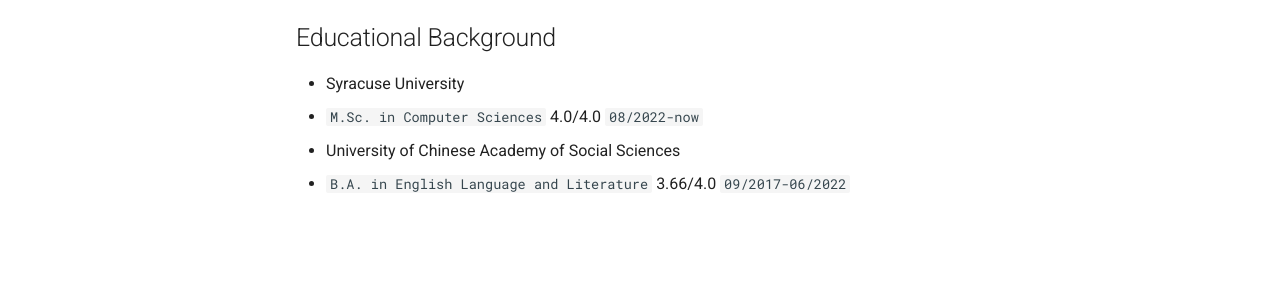
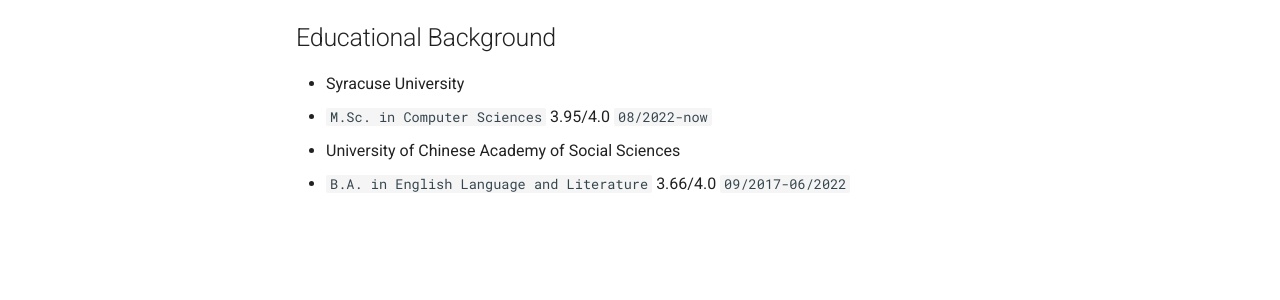
Before and after one commit to mariaye/mariaye.github.io, an MkDocs documentation site: the page built from docs/index.md, in a window 1280 px wide. Shown: the part 160-460 px from the top of the page. Built offline with MkDocs 1.6.1 and Material for MkDocs 9.7.7, drawn with Linux system fonts in a browser that asks for light colours.

Commit message:
Update index.md

```diff
--- a/docs/index.md
+++ b/docs/index.md
@@ -2,7 +2,7 @@
 
 ## Educational Background
 * Syracuse University
-  - `M.Sc. in Computer Sciences` 4.0/4.0 `08/2022-now`
+  - `M.Sc. in Computer Sciences` 3.95/4.0 `08/2022-now`
 * University of Chinese Academy of Social Sciences
   - `B.A. in English Language and Literature` 3.66/4.0 `09/2017-06/2022`
 
```
